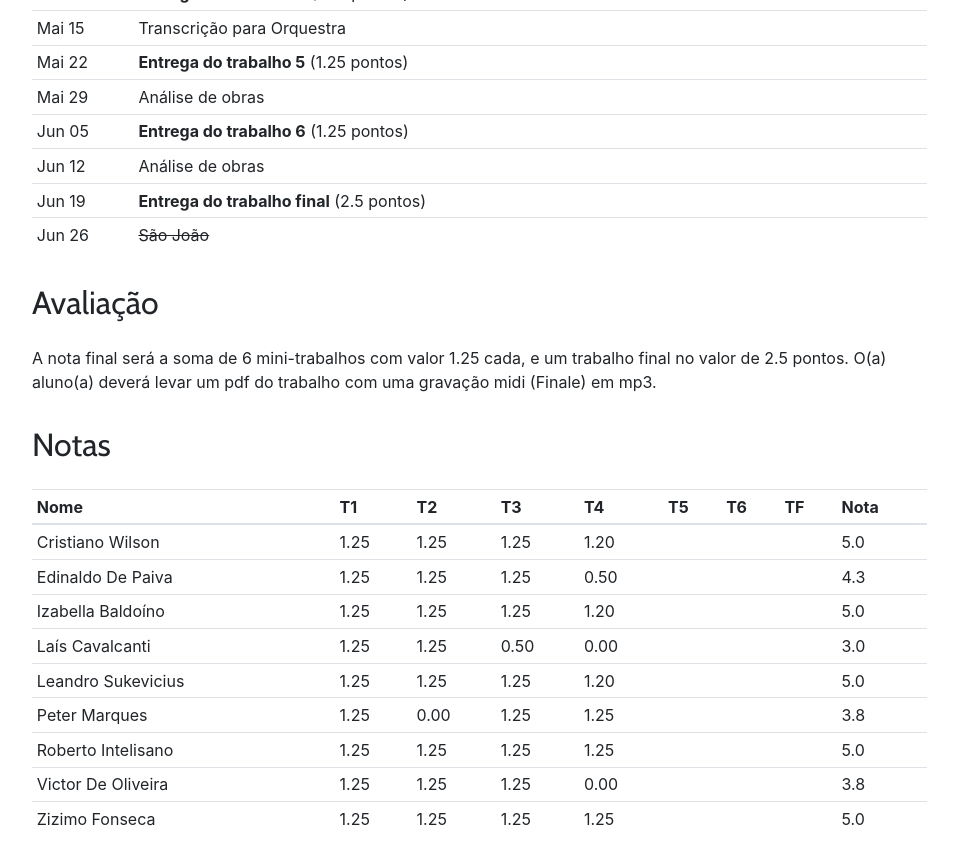
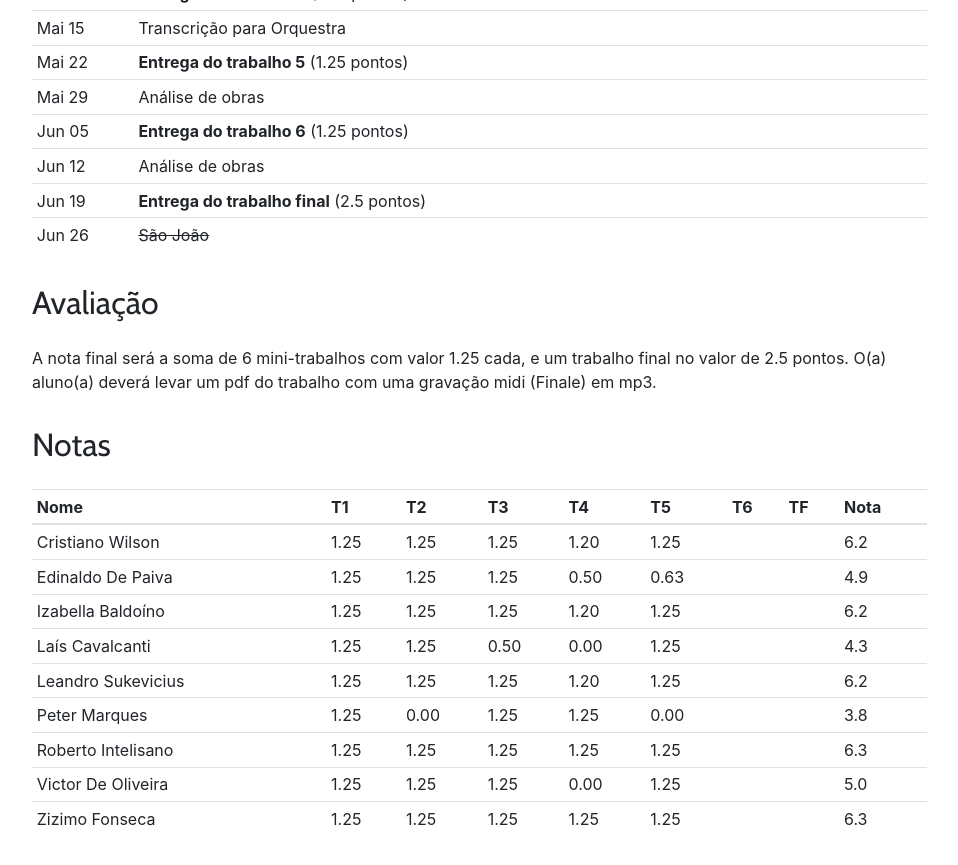
Before and after one commit to kroger/genosmus, a Jekyll site: the page built from _pedro/musa86.md, in a window 1280 px wide and 900 px high, scrolled down 1424 px. Shown: the top 865 px of the window, without its empty margins (68-1026 px from the left). Built offline with Jekyll 4.4.1, drawn with Linux system fonts in a browser that asks for light colours.

Commit message:
Atualiza notas orquestração

```diff
--- a/_pedro/musa86.md
+++ b/_pedro/musa86.md
@@ -34,7 +34,6 @@
 
 - **Trabalho 5 (22 de Maio)**: Fazer redução analítica do trecho da
 _Sinfonia no. 4_ de Tchaikovsky. **Colocar o nome dos instrumentos na redução**. [Partitura][10]. [Áudio][11]
-
 
 - **Trabalho 6 (6 de Junho)**: Fazer redução analítica do trecho da _Sinfonia no. 1_ de Brahms. (c. 42 a letra B) **Colocar o nome dos instrumentos na redução e fazer análise harmônica :-)**. [Partitura][12]. [Áudio][13]
 
@@ -83,15 +82,15 @@
 
 | Nome               | T1 | T2 | T3 | T4 | T5 | T6 | TF | Nota |
 |:-------------------|:---|:---|:---|:---|:---|:---|:---|:-----|
-| Cristiano Wilson   |1.25|1.25|1.25|1.20|    |    |    | =sum |
-| Edinaldo De Paiva  |1.25|1.25|1.25|0.50|    |    |    | =sum |
-| Izabella Baldoíno  |1.25|1.25|1.25|1.20|    |    |    | =sum |
-| Laís Cavalcanti    |1.25|1.25|0.50|0.00|    |    |    | =sum |
-| Leandro Sukevicius |1.25|1.25|1.25|1.20|    |    |    | =sum |
-| Peter Marques      |1.25|0.00|1.25|1.25|    |    |    | =sum |
-| Roberto Intelisano |1.25|1.25|1.25|1.25|    |    |    | =sum |
-| Victor De Oliveira |1.25|1.25|1.25|0.00|    |    |    | =sum |
-| Zizimo Fonseca     |1.25|1.25|1.25|1.25|    |    |    | =sum |
+| Cristiano Wilson   |1.25|1.25|1.25|1.20|1.25|    |    | =sum |
+| Edinaldo De Paiva  |1.25|1.25|1.25|0.50|0.63|    |    | =sum |
+| Izabella Baldoíno  |1.25|1.25|1.25|1.20|1.25|    |    | =sum |
+| Laís Cavalcanti    |1.25|1.25|0.50|0.00|1.25|    |    | =sum |
+| Leandro Sukevicius |1.25|1.25|1.25|1.20|1.25|    |    | =sum |
+| Peter Marques      |1.25|0.00|1.25|1.25|0.00|    |    | =sum |
+| Roberto Intelisano |1.25|1.25|1.25|1.25|1.25|    |    | =sum |
+| Victor De Oliveira |1.25|1.25|1.25|0.00|1.25|    |    | =sum |
+| Zizimo Fonseca     |1.25|1.25|1.25|1.25|1.25|    |    | =sum |
 {: .table .table-sm }
 
 
```
